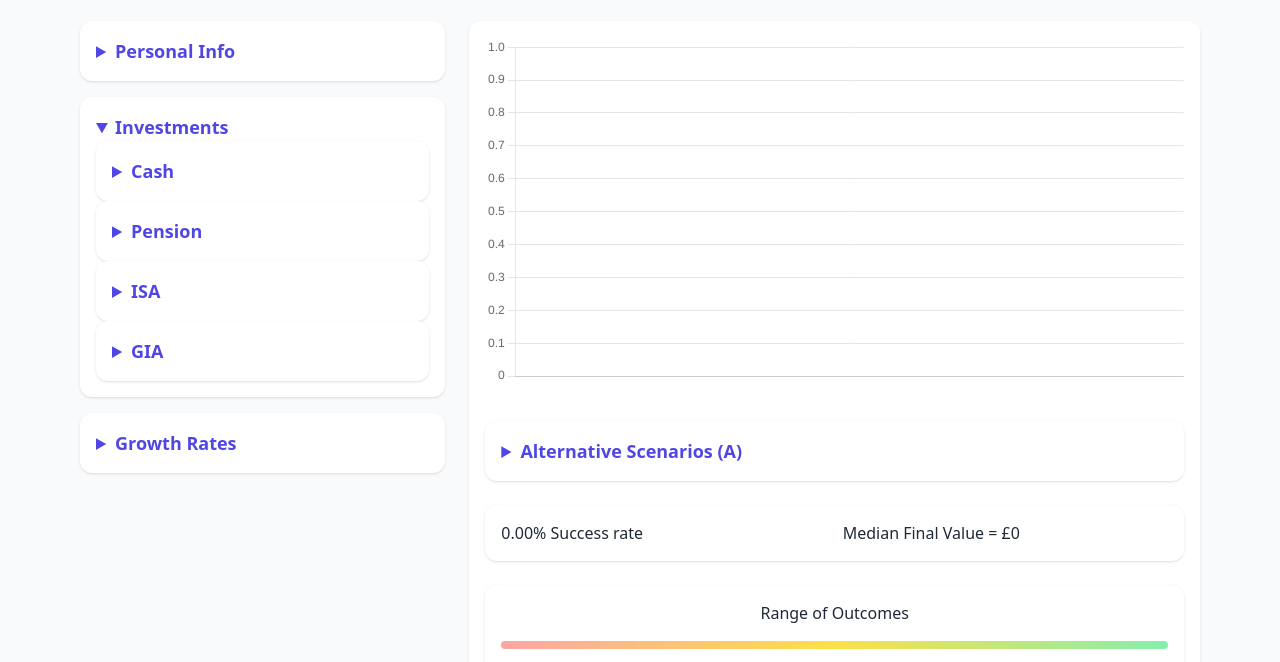
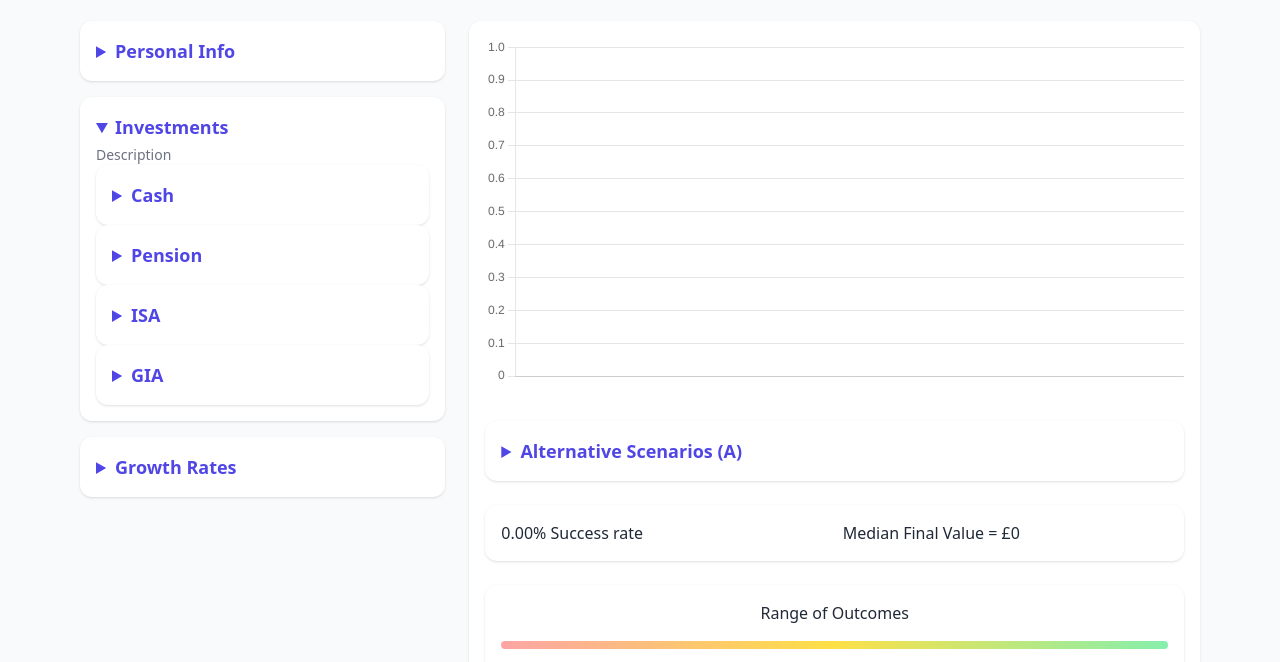
Before and after one commit to captaincaaaaveman/fire, a website: page index.html in a window 1280 px wide. Both pictures are taken after a click on the heading "Investments". Shown: the part 103-765 px from the top of the page. Drawn offline with nearby package versions, Linux system fonts and the light colour scheme.

Commit message:
added descriptions

```diff
--- a/index.html
+++ b/index.html
@@ -107,6 +107,7 @@
             <div>
 <fieldset class="space-y-2">
   <legend class="text-lg font-medium mb-1">Simulation Type</legend>
+     <p class="text-sm text-gray-500 mt-1">Description</p>
 
   <label class="inline-flex items-center space-x-2">
     <input type="radio" name="simulationType" id="historicSimulationRadio"
@@ -134,7 +135,8 @@
 
             <div>
               <label class="block text-lg font-medium" for="savingsPercentageInput">Cash Savings Growth %</label>
-              <input type="number" id="savingsPercentageInput"
+   <p class="text-sm text-gray-500 mt-1">Description</p>
+               <input type="number" id="savingsPercentageInput"
                 class="mt-1 w-full rounded-lg border-gray-300 shadow-sm p-3 text-lg focus:border-indigo-500 focus:ring focus:ring-indigo-200" />
               <p class="block text-sm"> This is the expected growth rate <em>after inflation</em> for your cash savings
               </p>
@@ -243,7 +245,8 @@
       <label class="block text-lg font-medium" for="retirementAgeInput">Retirement Age</label>
       <input type="number" id="retirementAgeInput"
         class="mt-1 w-full rounded-lg border-gray-300 shadow-sm p-3 text-lg focus:border-indigo-500 focus:ring focus:ring-indigo-200" />
-    </div>
+   <p class="text-sm text-gray-500 mt-1">Description</p>
+     </div>
 
     <!-- Drawdown by Age Groups -->
     <div class="grid grid-cols-1 md:grid-cols-3 gap-4">
--- a/investments.html
+++ b/investments.html
@@ -1,9 +1,11 @@
   <details id="nvestments" class="bg-white rounded-xl shadow p-4 w-full">
   <summary class="cursor-pointer font-semibold text-indigo-600 text-lg">Investments</summary>
+  <p class="text-sm text-gray-500 mt-1">Description</p>
 
   <!-- Repeat this block for each account type -->
   <details class="bg-white rounded-xl shadow p-4 w-full">
-    <summary class="cursor-pointer font-semibold text-indigo-600 text-lg">Cash</summary>
+   <p class="text-sm text-gray-500 mt-1">Description</p>
+     <summary class="cursor-pointer font-semibold text-indigo-600 text-lg">Cash</summary>
     <div class="mt-4 grid grid-cols-1 md:grid-cols-2 gap-4">
 
       <!-- Current Total Cash -->
@@ -40,6 +42,7 @@
   <!-- Repeat for Pension -->
   <details class="bg-white rounded-xl shadow p-4 w-full">
     <summary class="cursor-pointer font-semibold text-indigo-600 text-lg">Pension</summary>
+    <p class="text-sm text-gray-500 mt-1">Description</p>
     <div class="mt-4 grid grid-cols-1 md:grid-cols-2 gap-4">
       <div class="md:col-span-2">
         <label class="block text-lg font-medium" for="pensionTotal">Current Total Pension</label>
@@ -60,6 +63,7 @@
       <div>
         <label class="block text-lg font-medium" for="pensionAccessAge">Access Age</label>
         <input type="number" id="pensionAccessAge" class="mt-1 w-full rounded-lg border-gray-300 shadow-sm p-3 text-lg focus:border-indigo-500 focus:ring focus:ring-indigo-200" />
+        <p class="text-sm text-gray-500 mt-1">The age at which you can you access this pension</p>
       </div>
     </div>
   </details>
@@ -67,6 +71,7 @@
   <!-- Repeat for ISA -->
   <details class="bg-white rounded-xl shadow p-4 w-full">
     <summary class="cursor-pointer font-semibold text-indigo-600 text-lg">ISA</summary>
+    <p class="text-sm text-gray-500 mt-1">Description</p>
     <div class="mt-4 grid grid-cols-1 md:grid-cols-2 gap-4">
       <div class="md:col-span-2">
         <label class="block text-lg font-medium" for="isaTotal">Current Total ISA</label>
@@ -90,6 +95,7 @@
   <!-- Repeat for GIA -->
   <details class="bg-white rounded-xl shadow p-4 w-full">
     <summary class="cursor-pointer font-semibold text-indigo-600 text-lg">GIA</summary>
+    <p class="text-sm text-gray-500 mt-1">Description</p>
     <div class="mt-4 grid grid-cols-1 md:grid-cols-2 gap-4">
       <div class="md:col-span-2">
         <label class="block text-lg font-medium" for="giaTotal">Current Total GIA</label>
--- a/js/main.js
+++ b/js/main.js
@@ -427,12 +427,12 @@ function showHideSpouse() {
   const spouseOptionDivs = document.querySelectorAll('.spouse-option');
 
   spouseOptionDivs.forEach(div => {
-    if (model.spouse) {
+    if (spouseCheckbox.checked) {
+      div.classList.remove('md:grid-cols-1');
+      div.classList.add('md:grid-cols-2');
+    } else {
       div.classList.remove('md:grid-cols-2');
       div.classList.add('md:grid-cols-1');
-    } else {
-      div.classList.remove('md:grid-cols-1');
-      div.classList.add('md:grid-cols-2');
     }
   });
 
--- a/spouseInvestments.html
+++ b/spouseInvestments.html
@@ -1,9 +1,11 @@
 <details id="spouseInvestments" class="bg-white rounded-xl shadow p-4 w-full">
   <summary class="cursor-pointer font-semibold text-indigo-600 text-lg">Spouse Investments</summary>
+  <p class="text-sm text-gray-500 mt-1">Description</p>
 
   <!-- Cash -->
   <details class="bg-white rounded-xl shadow p-4 w-full">
     <summary class="cursor-pointer font-semibold text-indigo-600 text-lg">Cash</summary>
+    <p class="text-sm text-gray-500 mt-1">Description</p>
     <div class="mt-4 grid grid-cols-1 md:grid-cols-2 gap-4">
 
       <!-- Current Total Cash -->
@@ -40,6 +42,7 @@
   <!-- Pension -->
   <details class="bg-white rounded-xl shadow p-4 w-full">
     <summary class="cursor-pointer font-semibold text-indigo-600 text-lg">Pension</summary>
+    <p class="text-sm text-gray-500 mt-1">Description</p>
     <div class="mt-4 grid grid-cols-1 md:grid-cols-2 gap-4">
       <div class="md:col-span-2">
         <label class="block text-lg font-medium" for="spousePensionTotal">Current Total Pension</label>
@@ -64,6 +67,7 @@
       <div>
         <label class="block text-lg font-medium" for="spousePensionAccessAge">Access Age</label>
         <input type="number" id="spousePensionAccessAge" class="mt-1 w-full rounded-lg border-gray-300 shadow-sm p-3 text-lg focus:border-indigo-500 focus:ring focus:ring-indigo-200" />
+        <p class="text-sm text-gray-500 mt-1">The age at which you can your spouse access this pension</p>
       </div>
     </div>
   </details>
@@ -71,6 +75,7 @@
   <!-- ISA -->
   <details class="bg-white rounded-xl shadow p-4 w-full">
     <summary class="cursor-pointer font-semibold text-indigo-600 text-lg">ISA</summary>
+    <p class="text-sm text-gray-500 mt-1">Description</p>
     <div class="mt-4 grid grid-cols-1 md:grid-cols-2 gap-4">
       <div class="md:col-span-2">
         <label class="block text-lg font-medium" for="spouseIsaTotal">Current Total ISA</label>
@@ -98,6 +103,7 @@
   <!-- GIA -->
   <details class="bg-white rounded-xl shadow p-4 w-full">
     <summary class="cursor-pointer font-semibold text-indigo-600 text-lg">GIA</summary>
+    <p class="text-sm text-gray-500 mt-1">Description</p>
     <div class="mt-4 grid grid-cols-1 md:grid-cols-2 gap-4">
       <div class="md:col-span-2">
         <label class="block text-lg font-medium" for="spouseGiaTotal">Current Total GIA</label>
```
